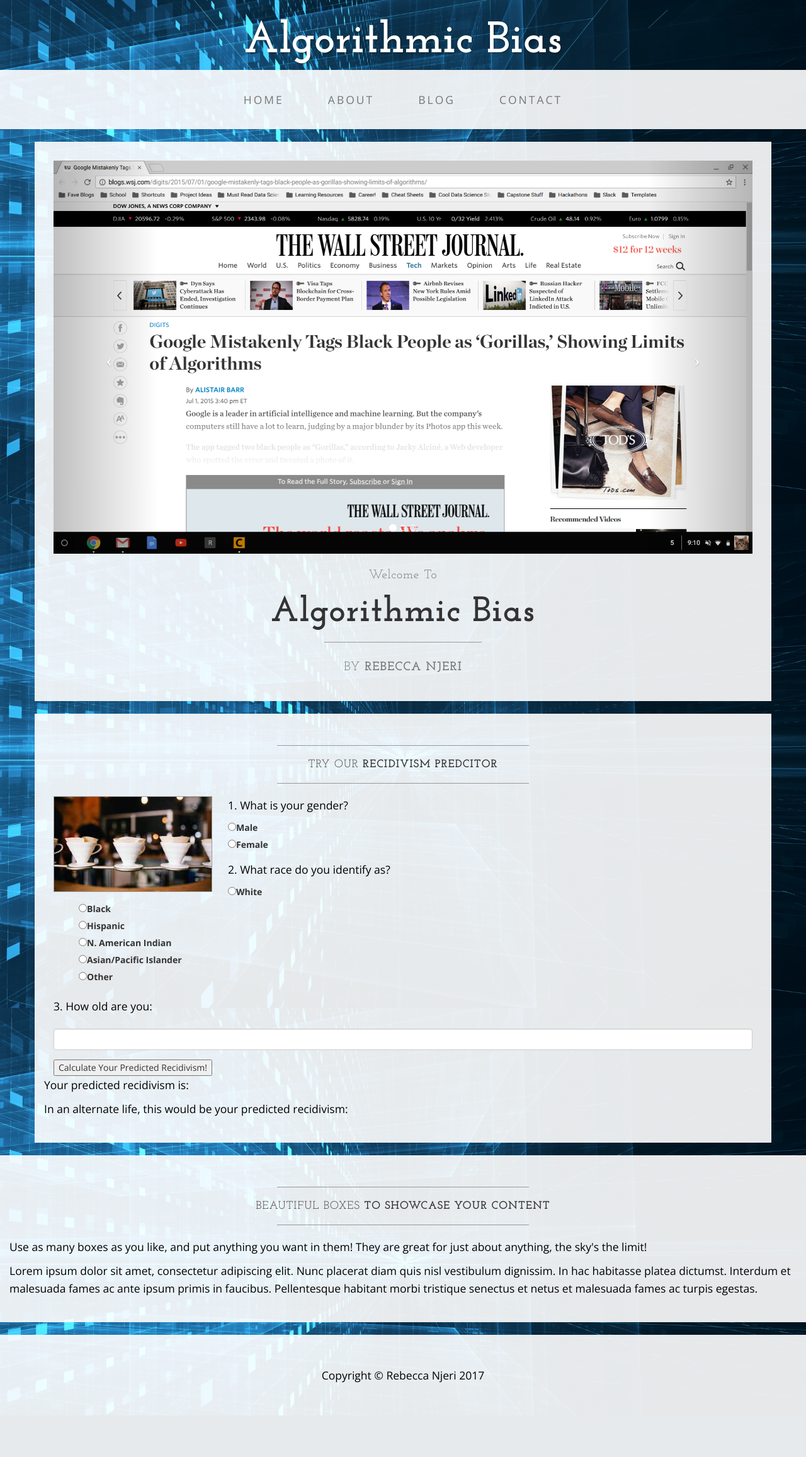
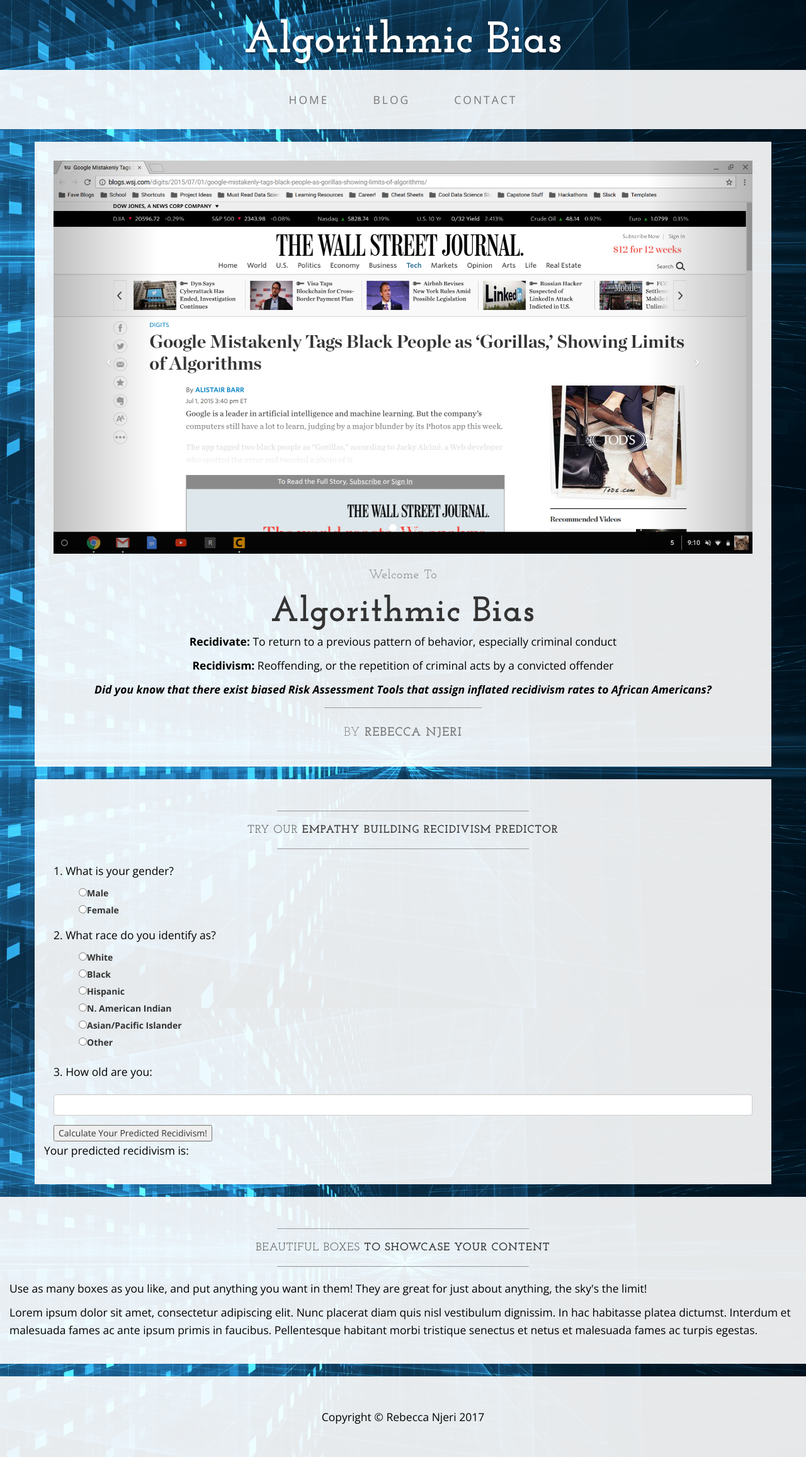
Before and after one commit to rnjeri/algorithmic_bias, a Flask app: page / in a window 1280 px wide. Shown: the whole page at 63% size. Before the commit the page ends 2247 px from the top, so only its background shows below. Run offline with Flask 2, Linux system fonts and the light colour scheme; some libraries are stand-ins or nearby versions.

Commit message:
Changed template

```diff
--- a/FlaskAppD/app.py
+++ b/FlaskAppD/app.py
@@ -10,23 +10,24 @@
 @app.route("/contact", methods=['GET', 'POST'])
 def contact_me():
     return render_template('contact.html')
-@app.route("/about", methods=['GET', 'POST'])
-def about_me():
-    return render_template('about.html')
 @app.route("/calculate", methods=["POST"])
 def calculator():
     user_data = request.json
     age, gender, race = user_data['age'], user_data['gender'], user_data['race']
     predicted_recidivism = _calculate_overall_recidivism(age, gender, race)
     alt_life_recidivism = _alternate_life_recidivism(race, _calculate_overall_recidivism(age, gender, race))
-    return jsonify({'predicted_recidivism': predicted_recidivism, 'alt_life_recidivism': alt_life_recidivism})
+    if race == 'White':
+      alt_race = 'African American'
+    if race == 'African American':
+      alt_race = 'White'
+    return jsonify({'predicted_recidivism': str(round(predicted_recidivism)) + '%', 'alt_life_recidivism': 'All other factors held constant, if you were '+ alt_race +' and not '+ race +' your predicted recidivism would be: ' + str(round(alt_life_recidivism)) + '%'})
 def _calculate_overall_recidivism(age, race, gender):
     return (_age_recidivism_prediction(age) +  _race_recidivism_prediction(race) + _gender_recidivism_prediction(gender))/3
 def _alternate_life_recidivism(race, predicted_recidivism):
     if race == 'White':
+        return predicted_recidivism *2
+    elif race == 'Black':
         return predicted_recidivism /2
-    elif race == 'Black':
-        return predicted_recidivism *2
     else:
         return predicted_recidivism
 def _gender_recidivism_prediction(gender):
--- a/FlaskAppD/templates/contact.html
+++ b/FlaskAppD/templates/contact.html
@@ -56,9 +56,6 @@
                         <a href="/">Home</a>
                     </li>
                     <li>
-                        <a href="/about">About</a>
-                    </li>
-                    <li>
                         <a href="/blog">Blog</a>
                     </li>
                     <li>
@@ -95,6 +92,9 @@
                     </p>
                     <p>LinkedIn:
                         <strong><a href="https://www.linkedin.com/in/rebeccanjeri/">Rebecca Njeri</a></strong>
+                    </p>
+                    <p>
+                      Rebecca Njeri is a Data Scientist based in Seattle, WA.
                     </p>
                 </div>
                 <div class="clearfix"></div>
--- a/FlaskAppD/templates/index.html
+++ b/FlaskAppD/templates/index.html
@@ -61,9 +61,6 @@
                         <a href="/">Home</a>
                     </li>
                     <li>
-                        <a href="/about">About</a>
-                    </li>
-                    <li>
                         <a href="/blog">Blog</a>
                     </li>
                     <li>
@@ -114,6 +111,10 @@
                         <small>Welcome to</small>
                     </h2>
                     <h1 class="brand-name">Algorithmic Bias</h1>
+                    <p><b>Recidivate: </b>To return to a previous pattern of behavior, especially criminal conduct</p>
+                    <p><b>Recidivism: </b> Reoffending, or the repetition of criminal acts by a convicted offender</p>
+                    <p><b><i>Did you know that there exist biased Risk Assessment Tools that assign inflated recidivism rates to African Americans?</i></b></p>
+
                     <hr class="tagline-divider">
                     <h2>
                         <small>By
@@ -129,10 +130,10 @@
                 <div class="col-lg-12">
                     <hr>
                     <h2 class="intro-text text-center">Try Our
-                        <strong>RECIDIVISM PREDCITOR</strong>
+                        <strong>EMPATHY BUILDING RECIDIVISM PREDICTOR</strong>
                     </h2>
                     <hr>
-                    <img class="img-responsive img-border img-left" src="../static/img/intro-pic.jpg" alt="">
+
                     <hr class="visible-xs">
                     	<p class="question">1. What is your gender?</p>
 		<ul class="answers">
@@ -160,13 +161,14 @@
 		 </div>
 		</div>
 		 <p> Your predicted recidivism is: <span id="solution"></span> </p>
-<p> In an alternate life, this would be your predicted recidivism: <span id="solutionb"></span> </p>
+<p><span id="solutionb"></span> </p>
                 </div>
             </div>
         </div>
         <div class="row">
             <div class="box">
                 <div class="col-lg-12">
+                <div>
                     <hr>
                     <h2 class="intro-text text-center">Beautiful boxes
                         <strong>to showcase your content</strong>
```
